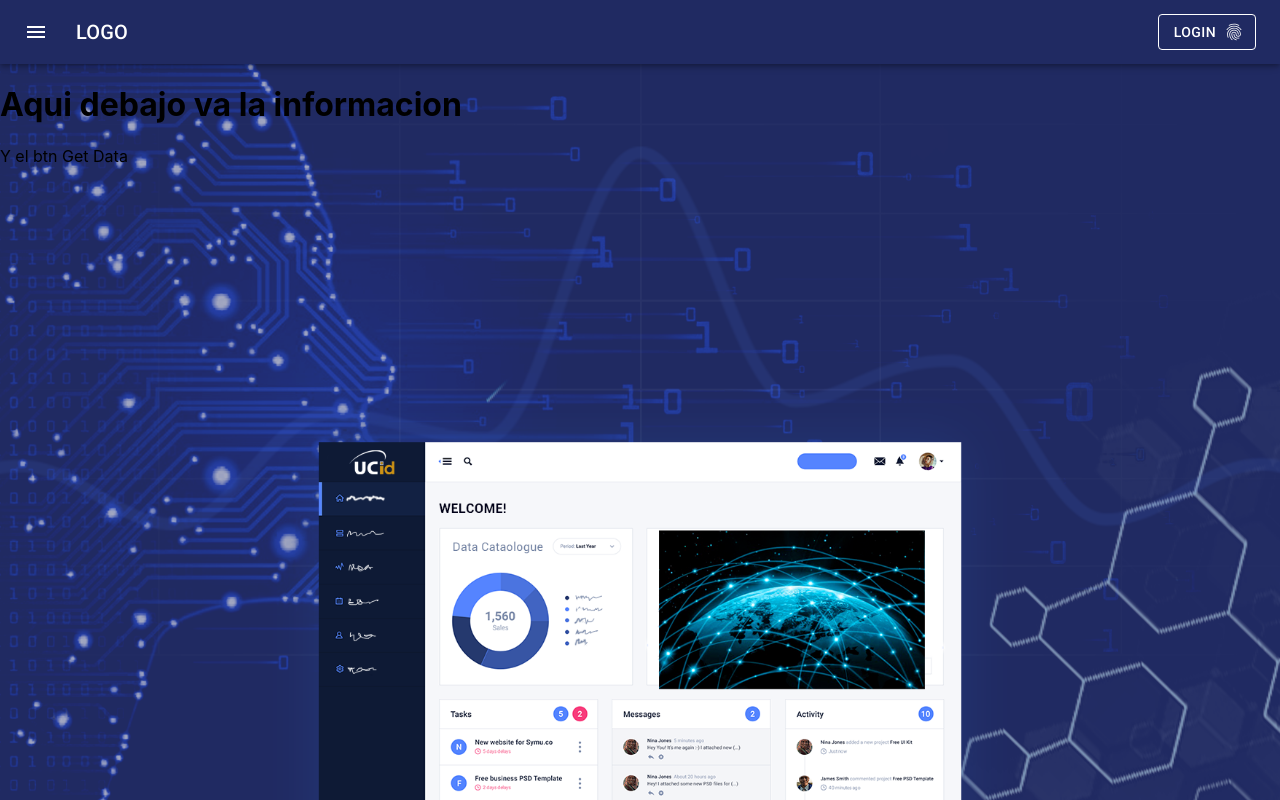
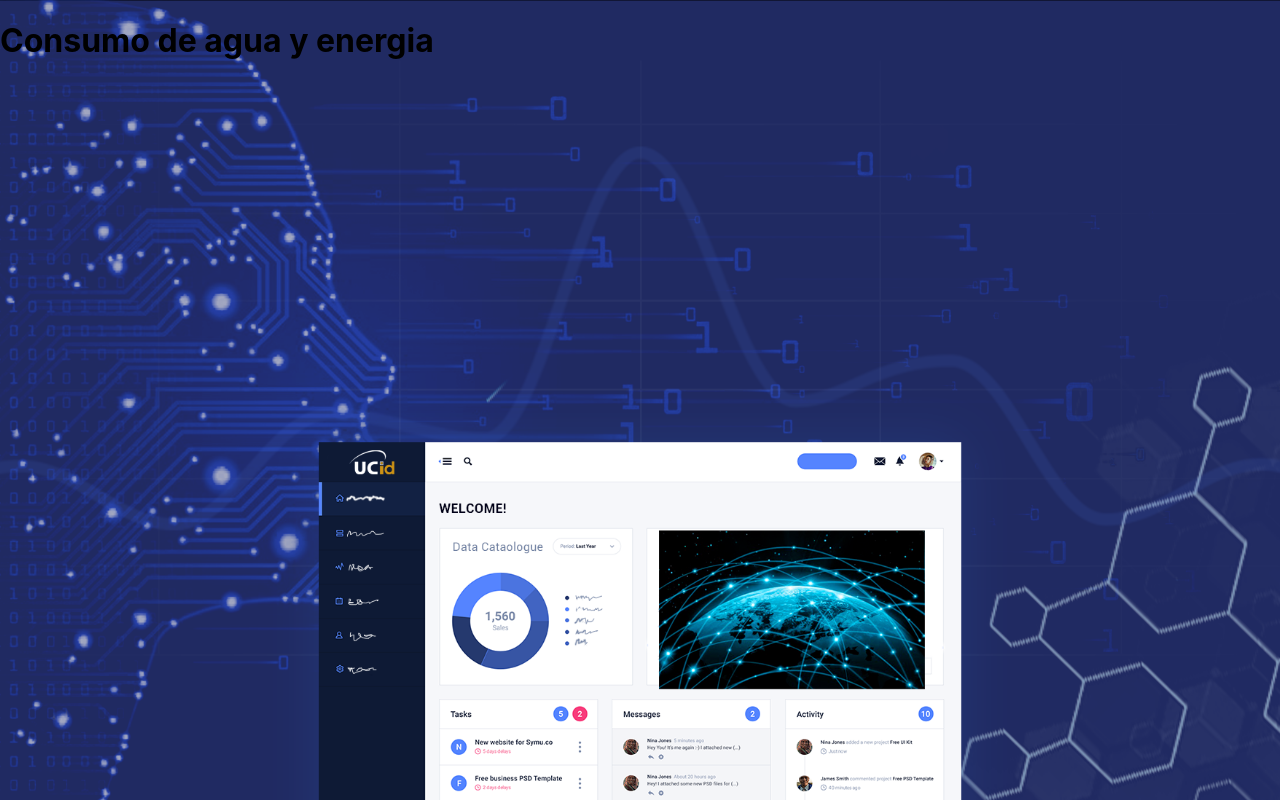
Before and after one commit to alvaldes/id.uci.cu, a React (Create React App) app: page /consumption in a window 1280 px wide. Built offline with nearby package versions, Linux system fonts and the light colour scheme.

Commit message:
Creada la carpeta page con sus archivos, creada las rutas y modificado el archivo App.js

```diff
--- a/src/App.js
+++ b/src/App.js
@@ -1,18 +1,50 @@
-import {ThemeProvider} from '@mui/material/styles'
-import theme from './themeConfig'
+//import { ThemeProvider } from '@mui/material/styles'
+//import theme from './themeConfig'
 
-import Navbar from './components/Navegation/Navbar/Navbar.jsx'
+//import Navbar from './components/Navegation/Navbar/Navbar.jsx'
 
+//import Routes from './Routes' //pablo
+
+//function App() {
+//  return (
+//    <div>
+//      <ThemeProvider theme={theme}>
+//        <Navbar />
+//        <h1>Aqui debajo va la informacion</h1>
+//        <p>Y el btn Get Data</p>
+//        <Routes />
+//      </ThemeProvider>
+//    </div>
+//  );
+//}
+
+import { BrowserRouter, Route, Switch } from 'react-router-dom'
+
+import Homepage from './pages/Homepage'
+import Catalogue from './pages/Catalogue'
+import Consumption from './pages/Consumption'
+import Courses from './pages/Courses'
+import Places from './pages/Places'
+import Production from './pages/Production'
+import Professors from './pages/Professors'
+import Publications from './pages/Publications'
+import NotFound from './pages/NotFound'
 
 function App() {
   return (
-    <div>
-      <ThemeProvider theme={theme}>
-        <Navbar />
-        <h1>Aqui debajo va la informacion</h1>
-        <p>Y el btn Get Data</p>
-      </ThemeProvider>
-    </div>
+    <BrowserRouter>
+      <Switch>
+        < Route exact path="/" component={Homepage} />
+        < Route exact path="/catalogue" component={Catalogue} />
+        < Route exact path="/consumption" component={Consumption} />
+        < Route exact path="/courses" component={Courses} />
+        < Route exact path="/places" component={Places} />
+        < Route exact path="/production" component={Production} />
+        < Route exact path="/professors" component={Professors} />
+        < Route exact path="/publications" component={Publications} />
+        < Route component={NotFound} />
+      </Switch>
+    </BrowserRouter>
   );
 }
 
--- /dev/null
+++ b/src/pages/Catalogue.js
@@ -0,0 +1,5 @@
+import React from "react";
+
+const Catalogue = () => <h1>Catalogo</h1>
+
+export default Catalogue
--- /dev/null
+++ b/src/pages/Consumption.js
@@ -0,0 +1,5 @@
+import React from "react";
+
+const Consumption = () => <h1>Consumo de agua y energia</h1>
+
+export default Consumption
--- /dev/null
+++ b/src/pages/Courses.js
@@ -0,0 +1,5 @@
+import React from "react";
+
+const Courses = () => <h1>Cursos</h1>
+
+export default Courses
--- /dev/null
+++ b/src/pages/Homepage.js
@@ -0,0 +1,22 @@
+import React from "react";
+
+import { ThemeProvider } from '@mui/material/styles'
+import theme from '../themeConfig'
+
+import Navbar from '../components/Navegation/Navbar/Navbar.jsx'
+
+class Homepage extends React.Component {
+    render() {
+        return (
+            <div>
+                <ThemeProvider theme={theme}>
+                    <Navbar />
+                    <h1>Aqui debajo va la informacion</h1>
+                    <p>Y el btn Get Data</p>
+                </ThemeProvider>
+            </div>
+        );
+    }
+}
+
+export default Homepage
--- /dev/null
+++ b/src/pages/NotFound.js
@@ -0,0 +1,5 @@
+import React from "react";
+
+const NotFound = () => <h1>NotFound</h1>
+
+export default NotFound
--- /dev/null
+++ b/src/pages/Places.js
@@ -0,0 +1,5 @@
+import React from "react";
+
+const Places = () => <h1>Lugares</h1>
+
+export default Places
--- /dev/null
+++ b/src/pages/Production.js
@@ -0,0 +1,5 @@
+import React from "react";
+
+const Production = () => <h1>Proyectos</h1>
+
+export default Production
--- /dev/null
+++ b/src/pages/Professors.js
@@ -0,0 +1,5 @@
+import React from "react";
+
+const Professors = () => <h1>Profesores</h1>
+
+export default Professors
--- /dev/null
+++ b/src/pages/Publications.js
@@ -0,0 +1,5 @@
+import React from "react";
+
+const Publications = () => <h1>Publicaciones</h1>
+
+export default Publications
```
